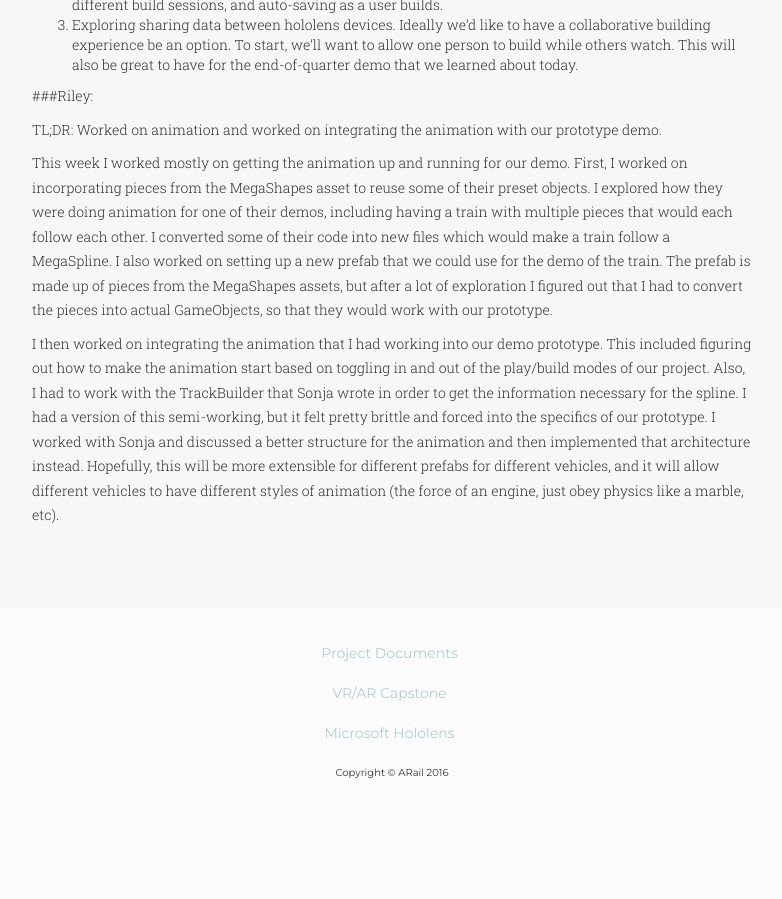
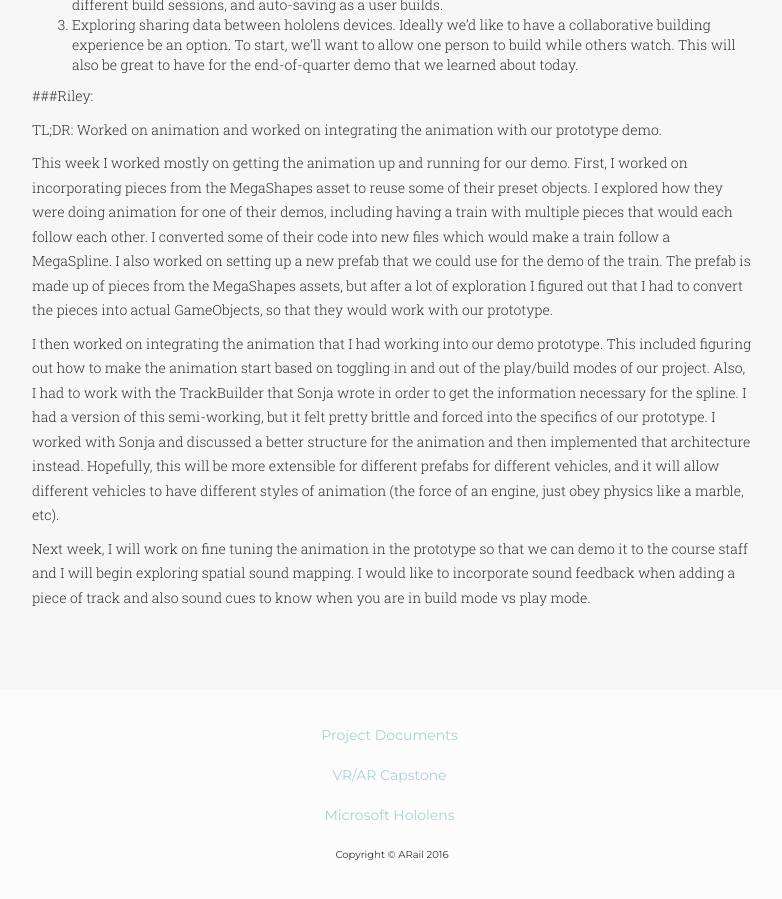
Before and after one commit to SonjaKhan/vrgrads, a Jekyll site: the page built from _posts/2016-05-05-chugging-along.md, in a window 1280 px wide and 900 px high, scrolled down 4617 px. Shown: the whole window, without its empty margins (248-1030 px from the left). Built offline with Jekyll 4.4.1, drawn with Linux system fonts in a browser that asks for light colours; some web fonts are replaced; before the commit the page ends 5435 px from its top, so only the background shows below that.

Commit message:
edited blog

```diff
--- a/_posts/2016-05-05-chugging-along.md
+++ b/_posts/2016-05-05-chugging-along.md
@@ -90,3 +90,5 @@ TL;DR: Worked on animation and worked on integrating the animation with our prot
 This week I worked mostly on getting the animation up and running for our demo.  First, I worked on incorporating pieces from the MegaShapes asset to reuse some of their preset objects.  I explored how they were doing animation for one of their demos, including having a train with multiple pieces that would each follow each other.  I converted some of their code into new files which would make a train follow a MegaSpline.   I also worked on setting up a new prefab that we could use for the demo of the train.  The prefab is made up of pieces from the MegaShapes assets, but after a lot of exploration I figured out that I had to convert the pieces into actual GameObjects, so that they would work with our prototype.
 
 I then worked on integrating the animation that I had working into our demo prototype.  This included figuring out how to make the animation start based on toggling in and out of the play/build modes of our project.  Also, I had to work with the TrackBuilder that Sonja wrote in order to get the information necessary for the spline.  I had a version of this semi-working, but it felt pretty brittle and forced into the specifics of our prototype.  I worked with Sonja and discussed a better structure for the animation and then implemented that architecture instead.  Hopefully, this will be more extensible for different prefabs for different vehicles, and it will allow different vehicles to have different styles of animation (the force of an engine, just obey physics like a marble, etc).
+
+Next week, I will work on fine tuning the animation in the prototype so that we can demo it to the course staff and I will begin exploring spatial sound mapping.  I would like to incorporate sound feedback when adding a piece of track and also sound cues to know when you are in build mode vs play mode.
```
